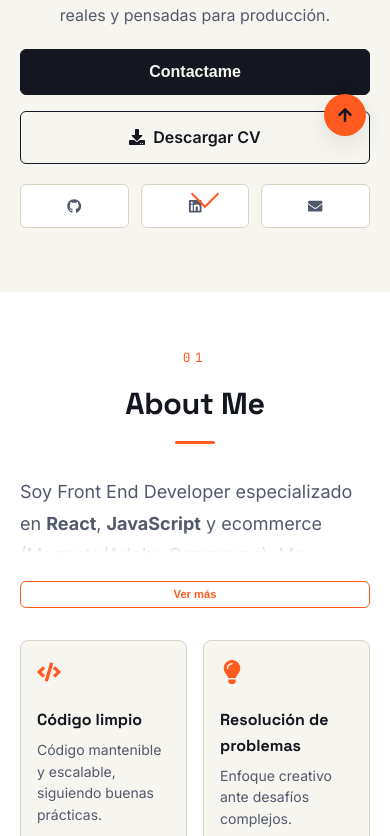
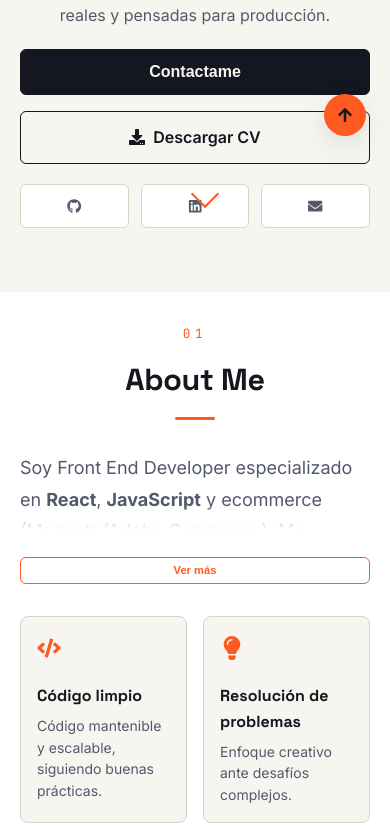
Before and after one commit to IgnacioDN/Portfolio, a React (Vite) app in the folder Portfolio-Project/: page / in a window 390 px wide. Shown: the part 684-1520 px from the top of the page. Built offline with nearby package versions, Linux system fonts and the light colour scheme.

Commit message:
Reduce section padding in CSS styles

```diff
--- a/Portfolio-Project/src/styles/Portfolio.css
+++ b/Portfolio-Project/src/styles/Portfolio.css
@@ -31,7 +31,7 @@
   --bg-dark: var(--ink);
   --bg-dark-soft: var(--ink-soft);
 
-  --section-padding: 6rem 0;
+  --section-padding: 4rem 0;
   --container-padding: 0 2rem;
   --border-radius: 6px;
   --border-radius-lg: 8px;
@@ -251,7 +251,7 @@ textarea:focus {
 
 @media (max-width: 768px) {
   :root {
-    --section-padding: 3.5rem 0;
+    --section-padding: 2rem 0;
     --container-padding: 0 1.25rem;
     --font-size-4xl: 1.9rem;
     --font-size-3xl: 1.5rem;
```
